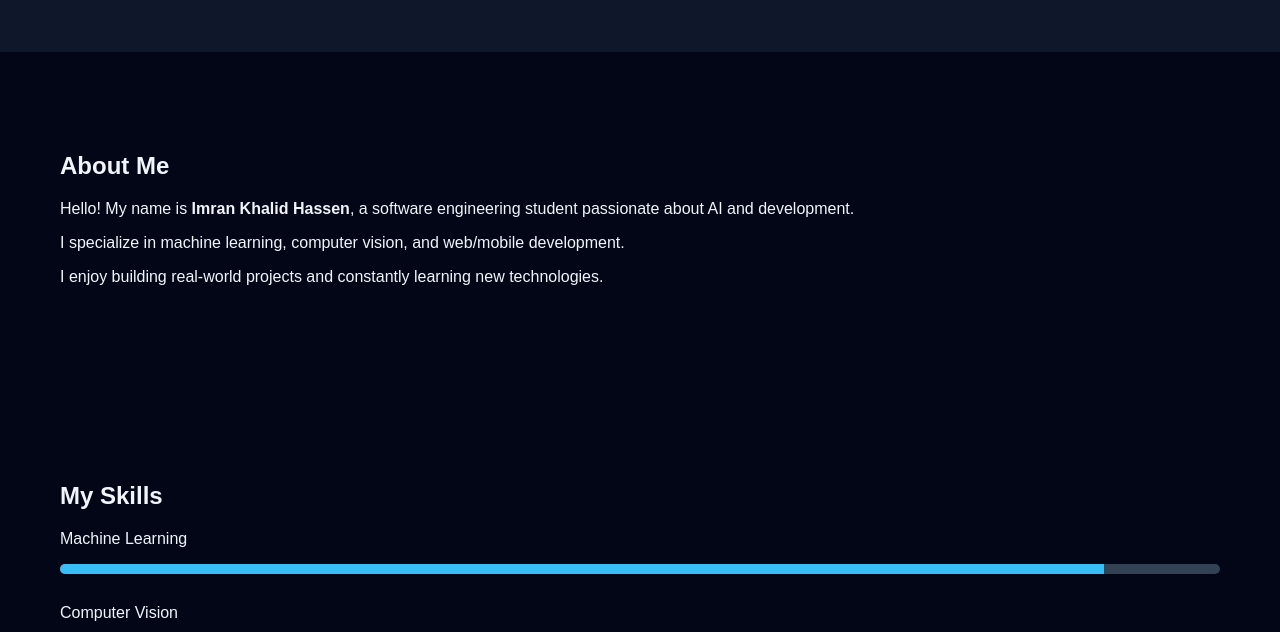
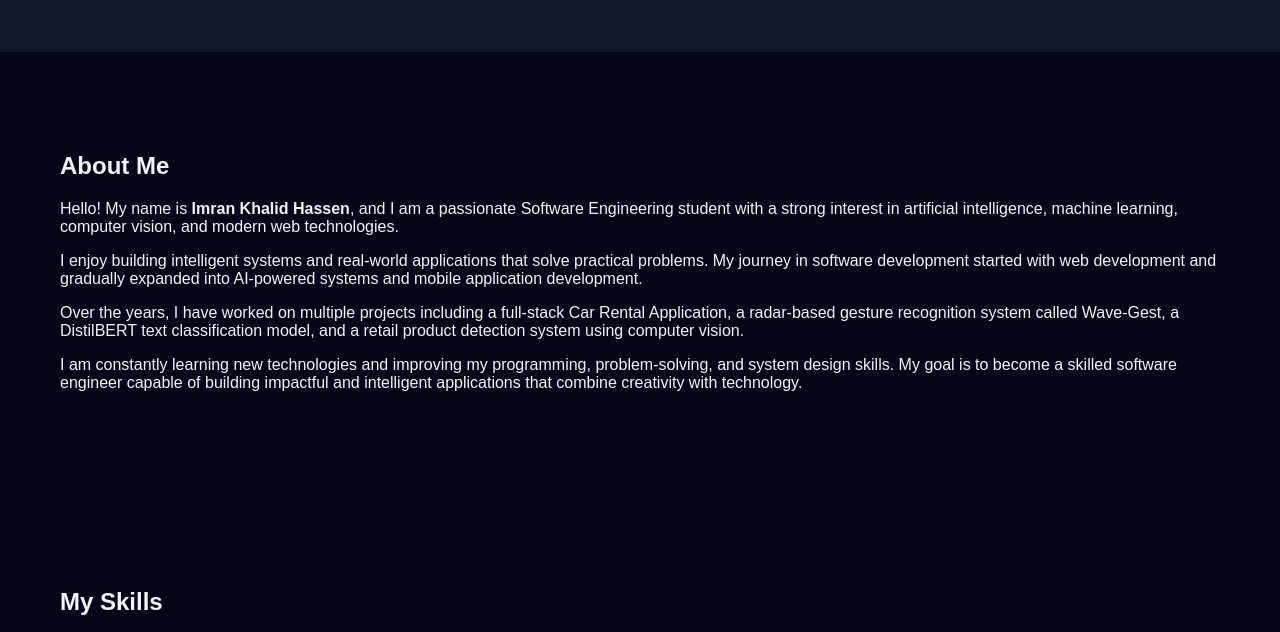
Before and after one commit to imranhassen002/fullstack-portfolio, a PHP site: page / in a window 1280 px wide. Shown: the part 511-1143 px from the top of the page. Run offline with PHP 8.4, Linux system fonts and the light colour scheme.

Commit message:
Update index.php

```diff
--- a/index.php
+++ b/index.php
@@ -41,9 +41,9 @@ computer vision, and modern web technologies.
 <a href="#contact" class="btn">Contact Me</a>
 
 <div class="social-icons">
-<a href="https://github.com/yourusername" target="_blank"><i class="fab fa-github"></i></a>
-<a href="https://linkedin.com/in/yourprofile" target="_blank"><i class="fab fa-linkedin"></i></a>
-<a href="mailto:youremail@gmail.com"><i class="fas fa-envelope"></i></a>
+<a href="https://github.com/imranhassen002" target="_blank"><i class="fab fa-github"></i></a>
+<a href="#"><i class="fab fa-linkedin"></i></a>
+<a href="mailto:imranhassen001@gmail.com"><i class="fas fa-envelope"></i></a>
 </div>
 </div>
 
@@ -55,9 +55,32 @@ computer vision, and modern web technologies.
 <section id="about" class="reveal">
 <h2>About Me</h2>
 
-<p>Hello! My name is <strong>Imran Khalid Hassen</strong>, a software engineering student passionate about AI and development.</p>
-<p>I specialize in machine learning, computer vision, and web/mobile development.</p>
-<p>I enjoy building real-world projects and constantly learning new technologies.</p>
+<p>
+Hello! My name is <strong>Imran Khalid Hassen</strong>, and I am a passionate
+Software Engineering student with a strong interest in artificial intelligence,
+machine learning, computer vision, and modern web technologies.
+</p>
+
+<p>
+I enjoy building intelligent systems and real-world applications that solve
+practical problems. My journey in software development started with web
+development and gradually expanded into AI-powered systems and mobile
+application development.
+</p>
+
+<p>
+Over the years, I have worked on multiple projects including a full-stack
+Car Rental Application, a radar-based gesture recognition system called
+Wave-Gest, a DistilBERT text classification model, and a retail product
+detection system using computer vision.
+</p>
+
+<p>
+I am constantly learning new technologies and improving my programming,
+problem-solving, and system design skills. My goal is to become a skilled
+software engineer capable of building impactful and intelligent applications
+that combine creativity with technology.
+</p>
 
 </section>
 
@@ -68,6 +91,51 @@ computer vision, and modern web technologies.
 <div class="skill"><p>Computer Vision</p><div class="skill-bar"><div class="skill-progress cv"></div></div></div>
 <div class="skill"><p>Flutter</p><div class="skill-bar"><div class="skill-progress flutter"></div></div></div>
 <div class="skill"><p>Web Development</p><div class="skill-bar"><div class="skill-progress web"></div></div></div>
+
+</section>
+
+<section id="timeline" class="reveal">
+<h2>My Journey</h2>
+
+<div class="timeline">
+
+<div class="timeline-item">
+<h3>2024 — Car Rental App</h3>
+<p>
+Developed a full-stack car rental application that allows users to browse,
+book, and manage vehicle rentals. The project improved my understanding of
+frontend development, PHP backend systems, and MySQL database integration.
+</p>
+</div>
+
+<div class="timeline-item">
+<h3>2025 — Wave-Gest</h3>
+<p>
+Built a radar-based hand gesture recognition system using machine learning
+and computer vision concepts. The project focused on intelligent gesture
+classification and real-time signal interpretation.
+</p>
+</div>
+
+<div class="timeline-item">
+<h3>2025 — DistilBERT Text Classifier</h3>
+<p>
+Worked on a natural language processing project using DistilBERT for
+text classification tasks. This project strengthened my skills in AI,
+deep learning, and transformer-based machine learning models.
+</p>
+</div>
+
+<div class="timeline-item">
+<h3>2026 — Retail Product Detection</h3>
+<p>
+Created a computer vision system for detecting and identifying retail
+products using image recognition techniques. The project focused on
+object detection and practical AI applications in retail environments.
+</p>
+</div>
+
+</div>
 
 </section>
 
@@ -106,6 +174,7 @@ computer vision, and modern web technologies.
 
 <section id="contact">
 <h2>Contact Me</h2>
+
 <form id="contactForm" method="POST" action="save_contact.php">
 <input type="text" name="name" placeholder="Your Name" required>
 <input type="email" name="email" placeholder="Your Email" required>
```
